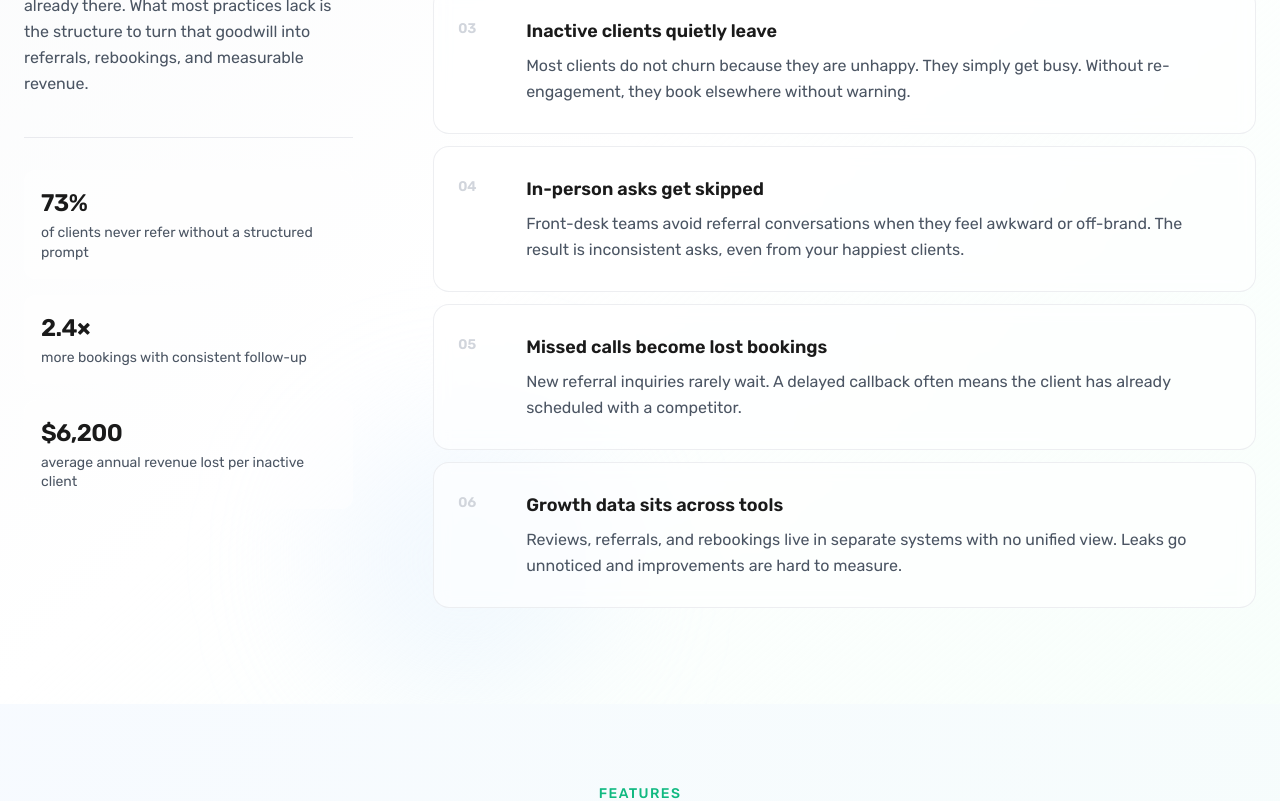
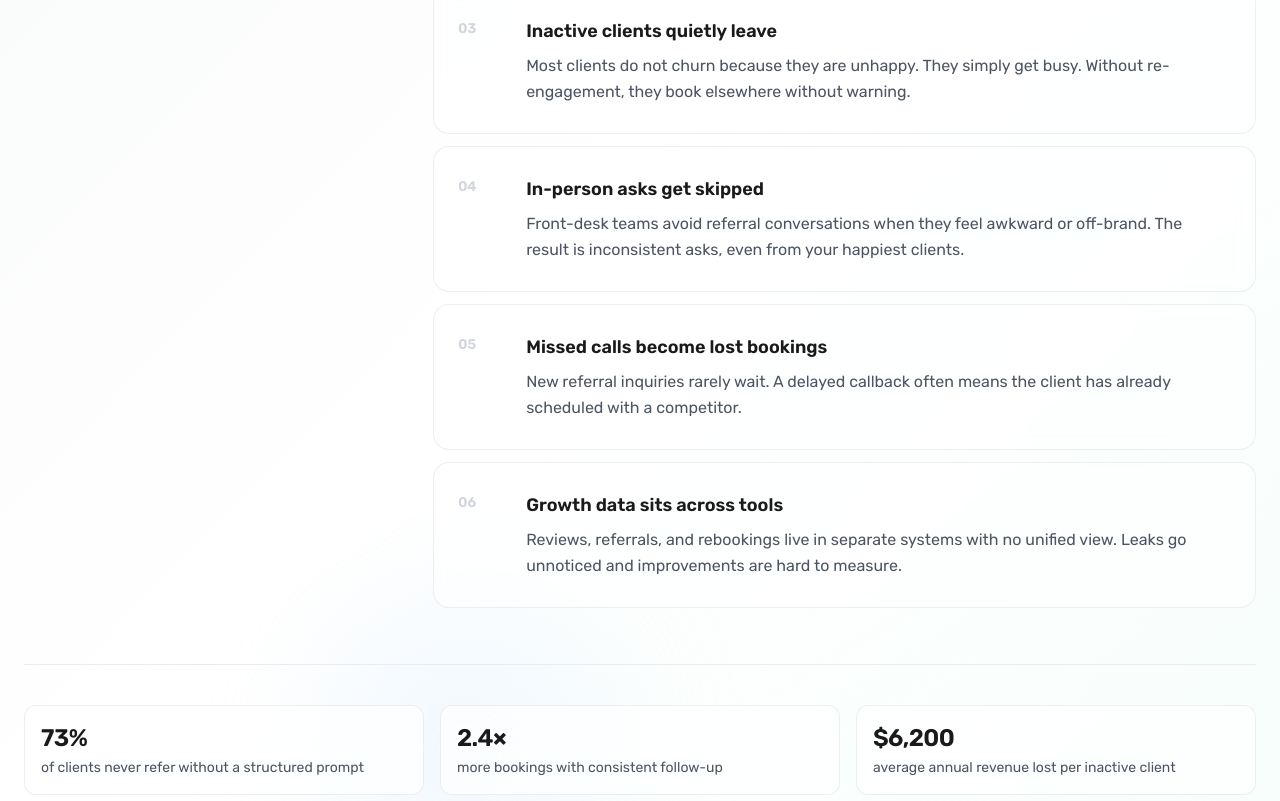
Before and after one commit to ArslanHaaider/refer-apex, a Next.js app: page / in a window 1280 px wide. Shown: the part 1360-2161 px from the top of the page. Built offline with nearby package versions, Linux system fonts and the light colour scheme.

Commit message:
Refactor Problem Statement component layout for improved responsiveness. Update grid structure and styling, remove unused elements, and enhance visual hierarchy for better user experience.

```diff
--- a/src/components/landing/problem-statement.tsx
+++ b/src/components/landing/problem-statement.tsx
@@ -6,7 +6,7 @@ export function ProblemStatement() {
   return (
     <Section.Root
       id="problems"
-      className="relative overflow-hidden border-t border-gray-200/60 bg-gradient-to-br from-off-white via-white to-emerald-50/40 py-24"
+      className="relative overflow-x-clip border-t border-gray-200/60 bg-gradient-to-br from-off-white via-white to-emerald-50/40 py-24"
     >
       <div
         className="pointer-events-none absolute -top-32 right-0 h-96 w-96 rounded-full bg-emerald-200/20 blur-3xl"
@@ -18,9 +18,9 @@ export function ProblemStatement() {
       />
 
       <Container className="relative">
-        <div className="grid gap-14 lg:grid-cols-[minmax(0,0.4fr)_minmax(0,1fr)] lg:gap-20">
-          <div className="lg:sticky lg:top-28 lg:self-start">
-            <Section.Eyebrow>The Challenge</Section.Eyebrow>
+        <div className="grid items-start gap-10 lg:grid-cols-[minmax(0,0.4fr)_minmax(0,1fr)] lg:gap-20">
+          <aside className="lg:sticky lg:top-24 lg:self-start">
+            <Section.Eyebrow className="mb-3">The Challenge</Section.Eyebrow>
             <h2 className="text-[28px] font-semibold leading-tight tracking-tight sm:text-[36px]">
               <span className="text-charcoal">Growth gaps </span>
               <span className="bg-gradient-to-r from-emerald to-emerald-dark bg-clip-text text-transparent">
@@ -32,23 +32,7 @@ export function ProblemStatement() {
               practices lack is the structure to turn that goodwill into
               referrals, rebookings, and measurable revenue.
             </Section.Body>
-
-            <dl className="mt-10 hidden space-y-4 border-t border-gray-200/80 pt-8 lg:block">
-              {PROBLEM_STATS.map((stat) => (
-                <div
-                  key={stat.label}
-                  className="group rounded-xl border border-transparent bg-white/50 px-4 py-4 transition-all duration-300 hover:-translate-y-0.5 hover:border-emerald/15 hover:bg-white hover:shadow-md hover:shadow-emerald/5"
-                >
-                  <dt className="text-2xl font-semibold tracking-tight text-charcoal transition-colors duration-300 group-hover:text-emerald">
-                    {stat.value}
-                  </dt>
-                  <dd className="mt-1 text-sm leading-snug text-gray-600">
-                    {stat.label}
-                  </dd>
-                </div>
-              ))}
-            </dl>
-          </div>
+          </aside>
 
           <div className="space-y-3">
             {PROBLEMS.map((problem, index) => (
@@ -88,7 +72,7 @@ export function ProblemStatement() {
           </div>
         </div>
 
-        <dl className="mt-14 grid gap-4 border-t border-gray-200/80 pt-10 sm:grid-cols-3 lg:hidden">
+        <dl className="mt-14 grid gap-4 border-t border-gray-200/80 pt-10 sm:grid-cols-3">
           {PROBLEM_STATS.map((stat) => (
             <div
               key={stat.label}
```
